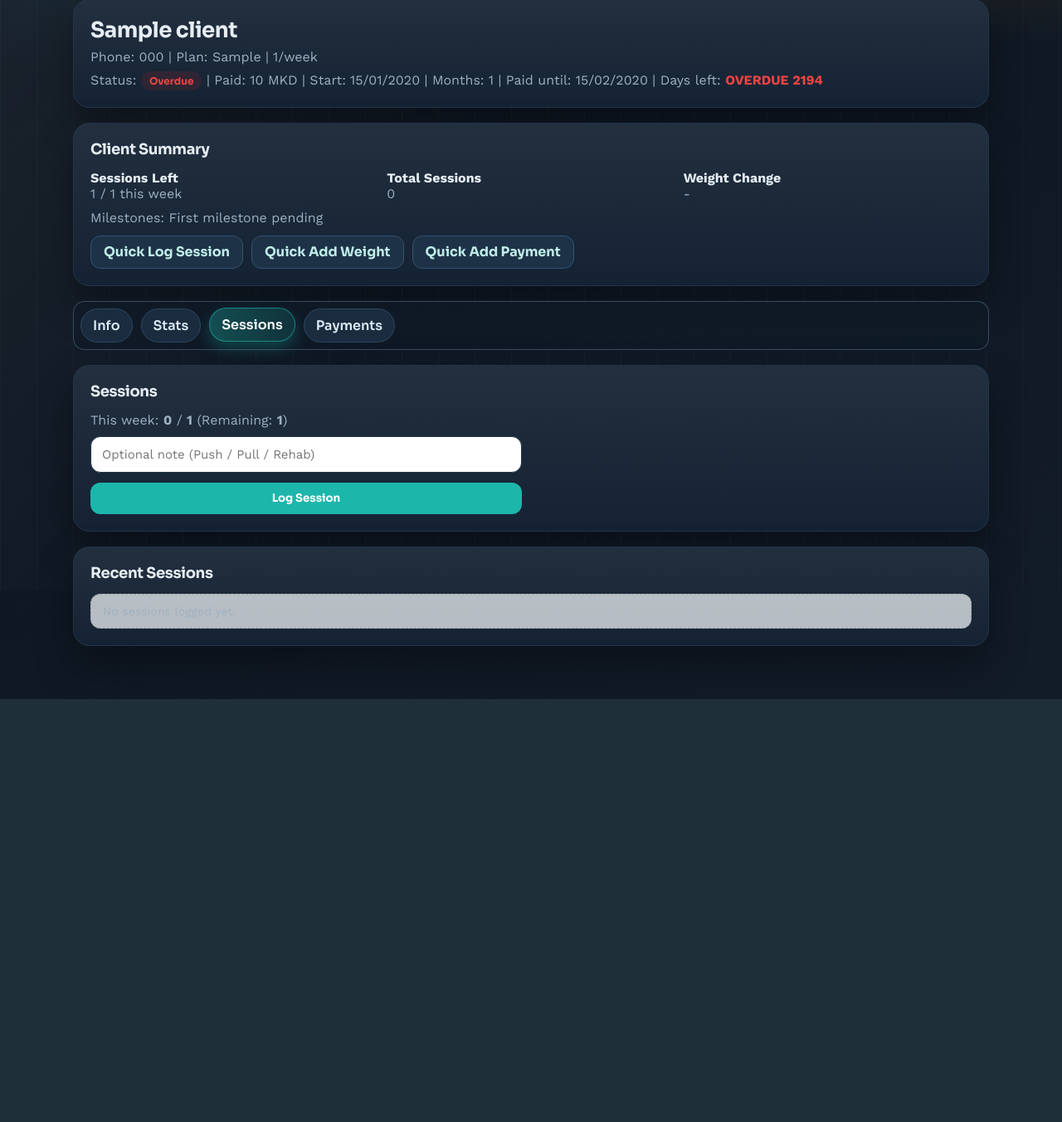
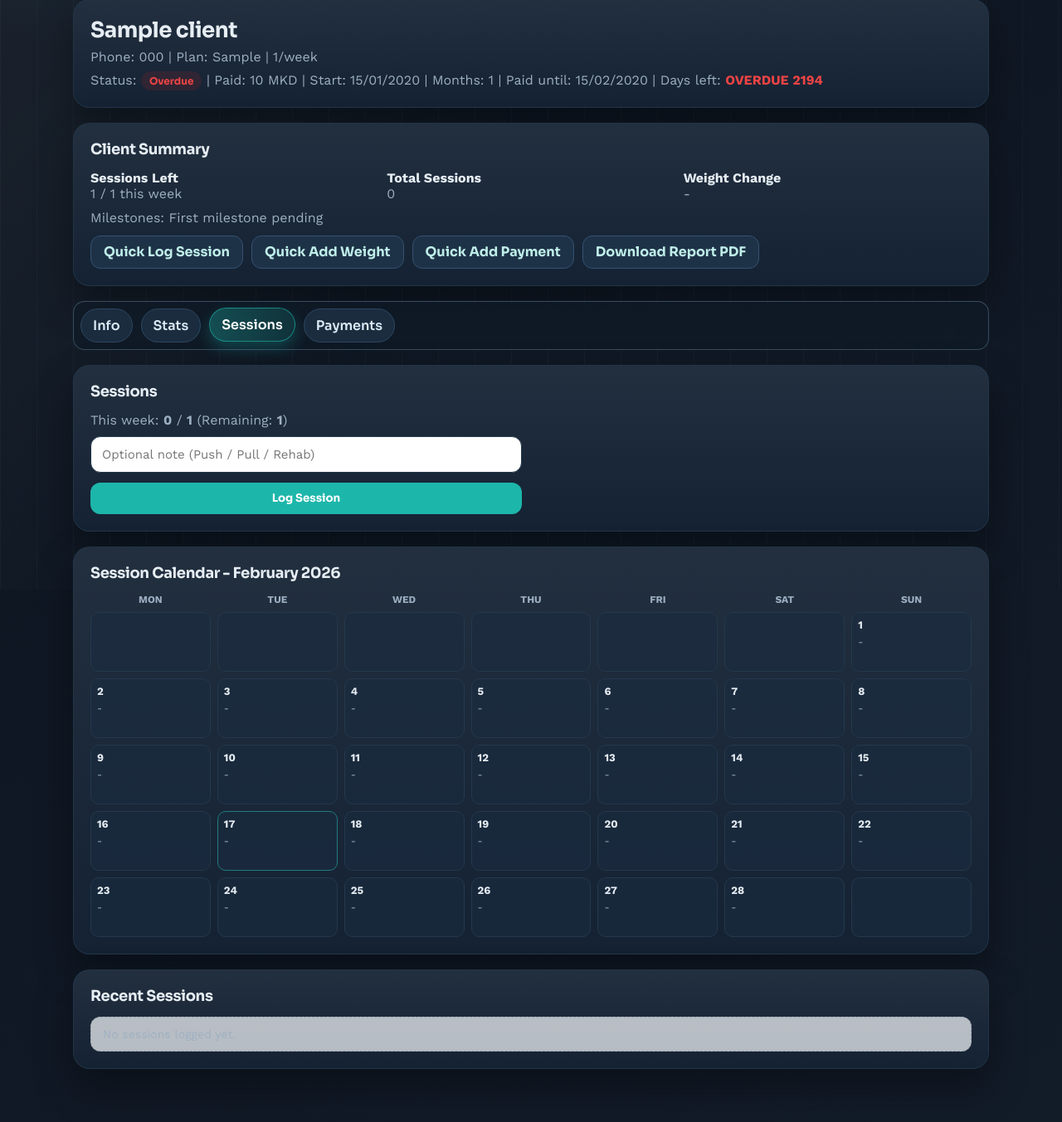
Before and after one commit to damjanatanasovski26-gif/Dame-s-Client-App, a Flask app: page /client/1?tab=sessions in a window 1280 px wide. Shown: the part 89-1442 px from the top of the page at 83% size. Before the commit the page ends 932 px from the top, so only its background shows below. Run offline with Flask 3, Linux system fonts and the light colour scheme; the visitor is signed in with stand-in values (Sample User, id 1); tables that the repository leaves empty hold one stand-in row (values such as "Sample post").

Commit message:
Add onboarding modal, sessions calendar, notes timeline, and PDF report export

```diff
--- a/app.py
+++ b/app.py
@@ -3,6 +3,7 @@ from flask_migrate import Migrate
 from flask_sqlalchemy import SQLAlchemy
 import click
 from datetime import datetime, date, timedelta, timezone
+import calendar
 from werkzeug.security import generate_password_hash, check_password_hash
 from werkzeug.middleware.proxy_fix import ProxyFix
 from functools import wraps
@@ -189,6 +190,15 @@ class SessionLog(db.Model):
     note = db.Column(db.String(200))
 
 
+class ClientNote(db.Model):
+    id = db.Column(db.Integer, primary_key=True)
+    client_id = db.Column(db.Integer, db.ForeignKey("client.id"), nullable=False, index=True)
+    created_at = db.Column(db.DateTime, default=utc_now, nullable=False)
+    text = db.Column(db.String(500), nullable=False)
+    is_private = db.Column(db.Boolean, nullable=False, default=False)
+    created_by_role = db.Column(db.String(20), nullable=False, default="admin")
+
+
 class Payment(db.Model):
     id = db.Column(db.Integer, primary_key=True)
     client_id = db.Column(db.Integer, db.ForeignKey("client.id"), nullable=False)
@@ -297,6 +307,43 @@ def parse_phone(value):
     if not re.fullmatch(r"\+?\d+", phone):
         return None
     return phone
+
+
+def build_session_calendar(sessions: list[SessionLog], target_date: date | None = None):
+    target = target_date or date.today()
+    year = target.year
+    month = target.month
+    month_name = calendar.month_name[month]
+
+    first_weekday, days_in_month = calendar.monthrange(year, month)  # Mon=0
+    offset = first_weekday
+
+    session_counts = {}
+    for s in sessions:
+        d = s.date.date()
+        if d.year == year and d.month == month:
+            session_counts[d.day] = session_counts.get(d.day, 0) + 1
+
+    cells = []
+    for _ in range(offset):
+        cells.append({"day": None, "count": 0, "is_today": False})
+    for day_num in range(1, days_in_month + 1):
+        today = date.today()
+        cells.append({
+            "day": day_num,
+            "count": session_counts.get(day_num, 0),
+            "is_today": today.year == year and today.month == month and today.day == day_num,
+        })
+    while len(cells) % 7 != 0:
+        cells.append({"day": None, "count": 0, "is_today": False})
+
+    return {
+        "year": year,
+        "month": month,
+        "month_name": month_name,
+        "weekday_labels": ["Mon", "Tue", "Wed", "Thu", "Fri", "Sat", "Sun"],
+        "cells": cells,
+    }
 
 
 def week_start(d: date) -> date:
@@ -657,6 +704,7 @@ def client_profile(client_id):
         .limit(50)
         .all()
     )
+    session_calendar = build_session_calendar(sessions)
     total_sessions = SessionLog.query.filter_by(client_id=client.id).count()
 
     # Payments view
@@ -680,6 +728,19 @@ def client_profile(client_id):
         .order_by(User.id.desc())
         .first()
     )
+    if is_admin():
+        notes = (
+            ClientNote.query.filter_by(client_id=client.id)
+            .order_by(ClientNote.created_at.desc(), ClientNote.id.desc())
+            .all()
+        )
+    else:
+        notes = (
+            ClientNote.query.filter_by(client_id=client.id, is_private=False)
+            .order_by(ClientNote.created_at.desc(), ClientNote.id.desc())
+            .all()
+        )
+
     must_change_password = bool(client_user.must_change_password) if client_user else False
     milestones = []
     if total_sessions >= 10:
@@ -710,6 +771,7 @@ def client_profile(client_id):
 
         # sessions
         sessions=sessions,
+        session_calendar=session_calendar,
         total_sessions=total_sessions,
         used_this_week=used_this_week,
         remaining=remaining,
@@ -722,6 +784,7 @@ def client_profile(client_id):
         current_status=current_status,
         payment_status_label=payment_status_label,
         payment_status_tone=payment_status_tone,
+        notes=notes,
         client_user=client_user,
         must_change_password=must_change_password,
         milestones=milestones,
@@ -842,6 +905,88 @@ def backup_database():
         as_attachment=True,
         download_name=f"trainer_backup_{timestamp}.db",
         mimetype="application/octet-stream",
+    )
+
+
+@app.route("/client/<int:client_id>/report.pdf")
+@login_required
+def export_client_report_pdf(client_id):
+    if not is_admin() and current_client_id() != client_id:
+        return "Forbidden", 403
+
+    client = get_or_404(Client, client_id)
+    sessions_per_week_from_payments, current_status = get_current_plan(client.id)
+    sessions_per_week = (
+        sessions_per_week_from_payments
+        if sessions_per_week_from_payments is not None
+        else (client.weekly_sessions or 0)
+    )
+    used_this_week, remaining, bonus, allowed = compute_sessions(client, sessions_per_week)
+
+    latest_weight = (
+        Measurement.query.filter_by(client_id=client.id)
+        .filter(Measurement.weight.isnot(None))
+        .order_by(Measurement.date.desc())
+        .first()
+    )
+    total_sessions = SessionLog.query.filter_by(client_id=client.id).count()
+
+    try:
+        from reportlab.lib.pagesizes import A4
+        from reportlab.pdfgen import canvas
+    except Exception:
+        return "PDF export requires reportlab package.", 500
+
+    buffer = io.BytesIO()
+    c = canvas.Canvas(buffer, pagesize=A4)
+    width, height = A4
+    y = height - 40
+
+    def line(text, dy=20):
+        nonlocal y
+        c.drawString(40, y, text)
+        y -= dy
+        if y < 60:
+            c.showPage()
+            y = height - 40
+
+    c.setFont("Helvetica-Bold", 15)
+    line(f"Client Report - {client.name}", 26)
+    c.setFont("Helvetica", 11)
+    line(f"Phone: {client.phone or '-'}")
+    line(f"Plan: {client.plan or '-'}")
+    line(f"Sessions/week: {sessions_per_week} | Used this week: {used_this_week}/{allowed} | Remaining: {remaining}")
+    line(f"Total sessions logged: {total_sessions}")
+    if latest_weight:
+        line(f"Latest weight: {latest_weight.weight} kg ({latest_weight.date.strftime('%d/%m/%Y')})")
+    else:
+        line("Latest weight: -")
+
+    if current_status:
+        line(
+            f"Payment status: paid {current_status['amount_paid']} MKD | start {current_status['start_date'].strftime('%d/%m/%Y')} | due {current_status['paid_until'].strftime('%d/%m/%Y')} | days left {current_status['days_left']}"
+        )
+    else:
+        line("Payment status: no active payment")
+
+    notes = (
+        ClientNote.query.filter_by(client_id=client.id)
+        .order_by(ClientNote.created_at.desc())
+        .limit(8)
+        .all()
+    )
+    line("Recent notes:", 24)
+    for n in notes:
+        privacy = "Private" if n.is_private else "Shared"
+        line(f"- [{privacy}] {n.created_at.strftime('%d/%m/%Y %H:%M')} - {n.text}", 16)
+
+    c.save()
+    buffer.seek(0)
+    return send_file(
+        buffer,
+        as_attachment=True,
+        download_name=f"client_report_{client.id}.pdf",
+        mimetype="application/pdf",
     )
 
 
@@ -967,6 +1112,46 @@ def update_client_alias(client_id):
     if is_admin():
         return update_client_admin(client_id)
     return update_client_phone(client_id)
+
+
+@app.route("/client/<int:client_id>/notes/add", methods=["POST"])
+@login_required
+def add_client_note(client_id):
+    if not is_admin() and current_client_id() != client_id:
+        return "Forbidden", 403
+
+    client = get_or_404(Client, client_id)
+    text = (request.form.get("text") or "").strip()
+    is_private = truthy(request.form.get("is_private", "0"))
+    if not text:
+        return redirect(url_for("client_profile", client_id=client.id, tab="info", err="Note cannot be empty."))
+    if len(text) > 500:
+        return redirect(url_for("client_profile", client_id=client.id, tab="info", err="Note is too long (max 500 chars)."))
+    if not is_admin():
+        is_private = False
+
+    note = ClientNote(
+        client_id=client.id,
+        text=text,
+        is_private=is_private,
+        created_by_role="admin" if is_admin() else "client",
+    )
+    db.session.add(note)
+    db.session.commit()
+    return redirect(url_for("client_profile", client_id=client.id, tab="info", msg="Note added."))
+
+
+@app.route("/client/<int:client_id>/notes/delete/<int:note_id>", methods=["POST"])
+@login_required
+def delete_client_note(client_id, note_id):
+    if not is_admin():
+        return "Forbidden", 403
+    note = get_or_404(ClientNote, note_id)
+    if note.client_id != client_id:
+        abort(404)
+    db.session.delete(note)
+    db.session.commit()
+    return redirect(url_for("client_profile", client_id=client_id, tab="info", msg="Note deleted."))
 
 
 @app.route("/client/<int:client_id>/change-password", methods=["POST"], endpoint="change_client_password")
--- a/requirements.txt
+++ b/requirements.txt
@@ -5,3 +5,4 @@ SQLAlchemy==2.0.46
 Werkzeug==3.1.5
 waitress==3.0.2
 gunicorn==23.0.0
+reportlab==4.2.5
--- a/static/style.css
+++ b/static/style.css
@@ -725,6 +725,77 @@ tr:last-child td{ border-bottom:0; }
   transform:scale(1) rotate(0deg);
 }
 
+.modal-backdrop{
+  position:fixed;
+  inset:0;
+  display:none;
+  align-items:center;
+  justify-content:center;
+  padding:18px;
+  background:rgba(4, 12, 20, .58);
+  z-index:50;
+}
+
+.modal-backdrop.show{
+  display:flex;
+}
+
+.modal-card{
+  width:min(460px, 100%);
+  border-radius:16px;
+  border:1px solid color-mix(in srgb, var(--line) 72%, transparent 28%);
+  background:linear-gradient(180deg, color-mix(in srgb, var(--surface) 96%, #ffffff 4%), var(--surface));
+  box-shadow:var(--shadow);
+  padding:18px;
+}
+
+.session-calendar{
+  display:grid;
+  grid-template-columns:repeat(7, minmax(0, 1fr));
+  gap:8px;
+}
+
+.session-calendar-head{
+  text-align:center;
+  font-weight:700;
+  font-size:12px;
+  color:var(--muted);
+  text-transform:uppercase;
+}
+
+.session-calendar-cell{
+  border:1px solid var(--line);
+  border-radius:10px;
+  min-height:72px;
+  padding:7px;
+  background:color-mix(in srgb, var(--surface-soft) 58%, transparent 42%);
+}
+
+.session-calendar-cell.today{
+  border-color:color-mix(in srgb, var(--primary) 54%, var(--line) 46%);
+}
+
+.session-calendar-cell.has-session{
+  background:color-mix(in srgb, var(--success) 16%, var(--surface) 84%);
+}
+
+.session-calendar-day{
+  font-weight:700;
+  font-size:13px;
+}
+
+.session-calendar-count{
+  margin-top:6px;
+  font-size:12px;
+  color:var(--text);
+}
+
+.session-calendar-empty{
+  margin-top:6px;
+  font-size:12px;
+  color:var(--muted);
+}
+
 @keyframes rise{
   from{ opacity:0; transform:translateY(8px); }
   to{ opacity:1; transform:translateY(0); }
@@ -855,6 +926,17 @@ tr:last-child td{ border-bottom:0; }
   .actions .btn{
     flex:1 1 auto;
   }
+  .session-calendar{
+    gap:6px;
+  }
+  .session-calendar-cell{
+    min-height:58px;
+    padding:6px;
+  }
+  .session-calendar-count,
+  .session-calendar-empty{
+    font-size:11px;
+  }
 }
 
 @media (max-width: 420px){
--- a/templates/client.html
+++ b/templates/client.html
@@ -62,6 +62,7 @@
     {% if is_admin %}
       <a class="btn secondary" href="{{ url_for('client_profile', client_id=client.id, tab='payments') }}#paymentEntryForm">Quick Add Payment</a>
     {% endif %}
+    <a class="btn secondary" href="{{ url_for('export_client_report_pdf', client_id=client.id) }}">Download Report PDF</a>
   </div>
 </div>
 
@@ -116,11 +117,33 @@
     const showOnTabs = ["info", "stats", "sessions"];
     const current = "{{ tab }}";
     if (showOnTabs.indexOf(current) === -1) return;
+    const modal = document.getElementById("onboardingModal");
+    if (!modal) return;
     window.setTimeout(function () {
-      alert("Tip: Use Quick Add buttons for faster updates and keep Stats weight entries consistent for better graph tracking.");
-      localStorage.setItem("trainer_client_onboarding_seen", "1");
+      modal.classList.add("show");
     }, 350);
+
+    const closeButtons = modal.querySelectorAll("[data-close-onboarding]");
+    closeButtons.forEach(function (btn) {
+      btn.addEventListener("click", function () {
+        modal.classList.remove("show");
+        localStorage.setItem("trainer_client_onboarding_seen", "1");
+      });
+    });
   })();
 </script>
 
+<div id="onboardingModal" class="modal-backdrop" aria-hidden="true">
+  <div class="modal-card">
+    <h3 style="margin-bottom:8px;">Quick Tips</h3>
+    <div class="muted">
+      Use Quick Add buttons for faster updates. Keep weight entries consistent for better graph tracking.
+    </div>
+    <div class="actions" style="margin-top:14px;">
+      <button class="btn" type="button" data-close-onboarding>Got it</button>
+      <button class="btn secondary" type="button" data-close-onboarding>Close</button>
+    </div>
+  </div>
+</div>
+
 {% endblock %}
--- a/templates/tabs/sessions.html
+++ b/templates/tabs/sessions.html
@@ -11,6 +11,27 @@
     <input class="input" name="note" placeholder="Optional note (Push / Pull / Rehab)">
     <button class="btn" type="submit">Log Session</button>
   </form>
+</div>
+
+<div class="card">
+  <h3>Session Calendar - {{ session_calendar.month_name }} {{ session_calendar.year }}</h3>
+  <div class="session-calendar">
+    {% for label in session_calendar.weekday_labels %}
+      <div class="session-calendar-head">{{ label }}</div>
+    {% endfor %}
+    {% for cell in session_calendar.cells %}
+      <div class="session-calendar-cell {% if cell.is_today %}today{% endif %} {% if cell.count > 0 %}has-session{% endif %}">
+        {% if cell.day %}
+          <div class="session-calendar-day">{{ cell.day }}</div>
+          {% if cell.count > 0 %}
+            <div class="session-calendar-count">{{ cell.count }} session{% if cell.count != 1 %}s{% endif %}</div>
+          {% else %}
+            <div class="session-calendar-empty">-</div>
+          {% endif %}
+        {% endif %}
+      </div>
+    {% endfor %}
+  </div>
 </div>
 
 <div class="card">
```
Also changed, not shown: migrations/versions/c1b7a2d913ef_add_client_notes_table.py (added, +36 -0 lines), templates/tabs/info.html (+55 -0 lines).
